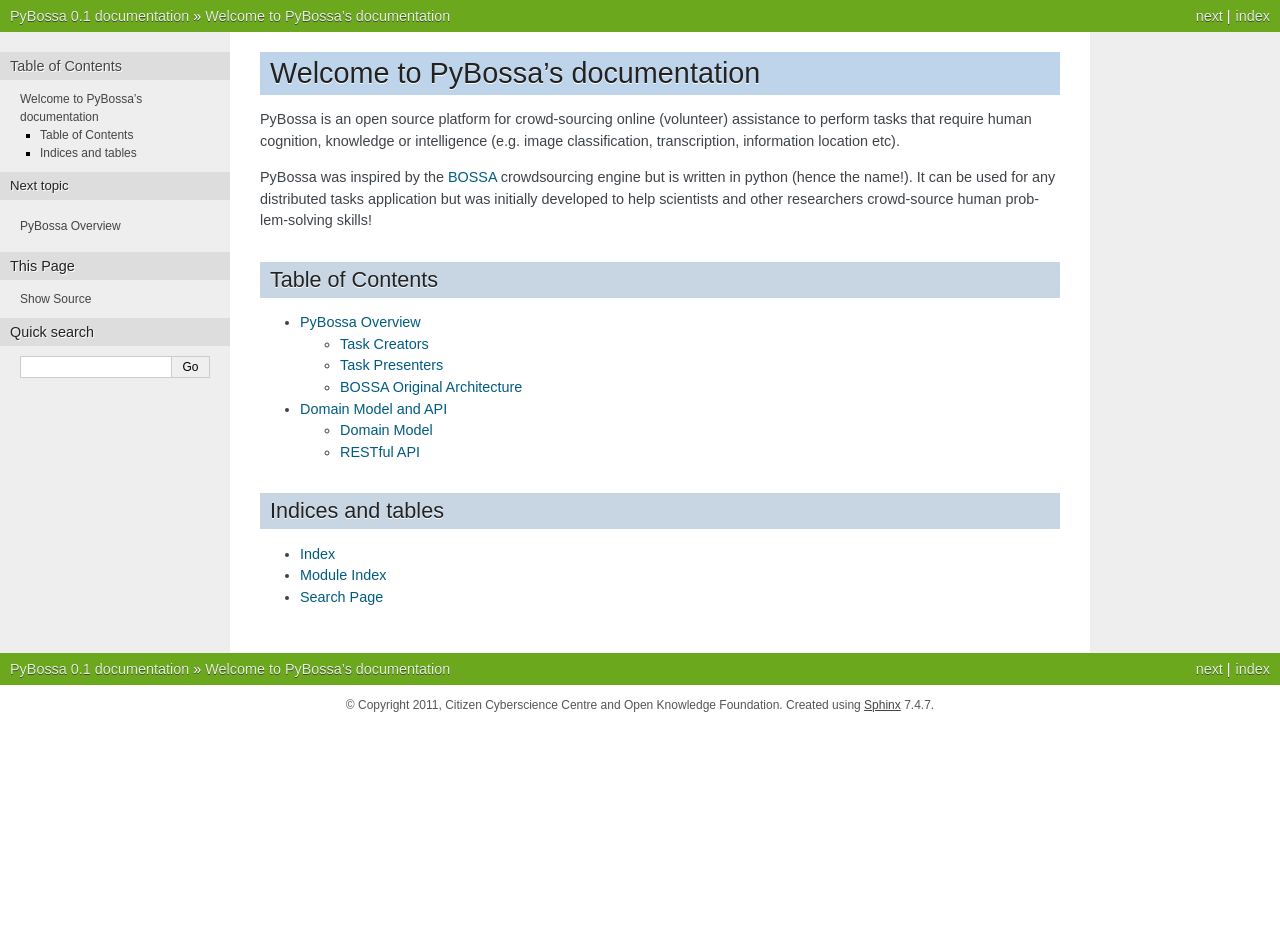
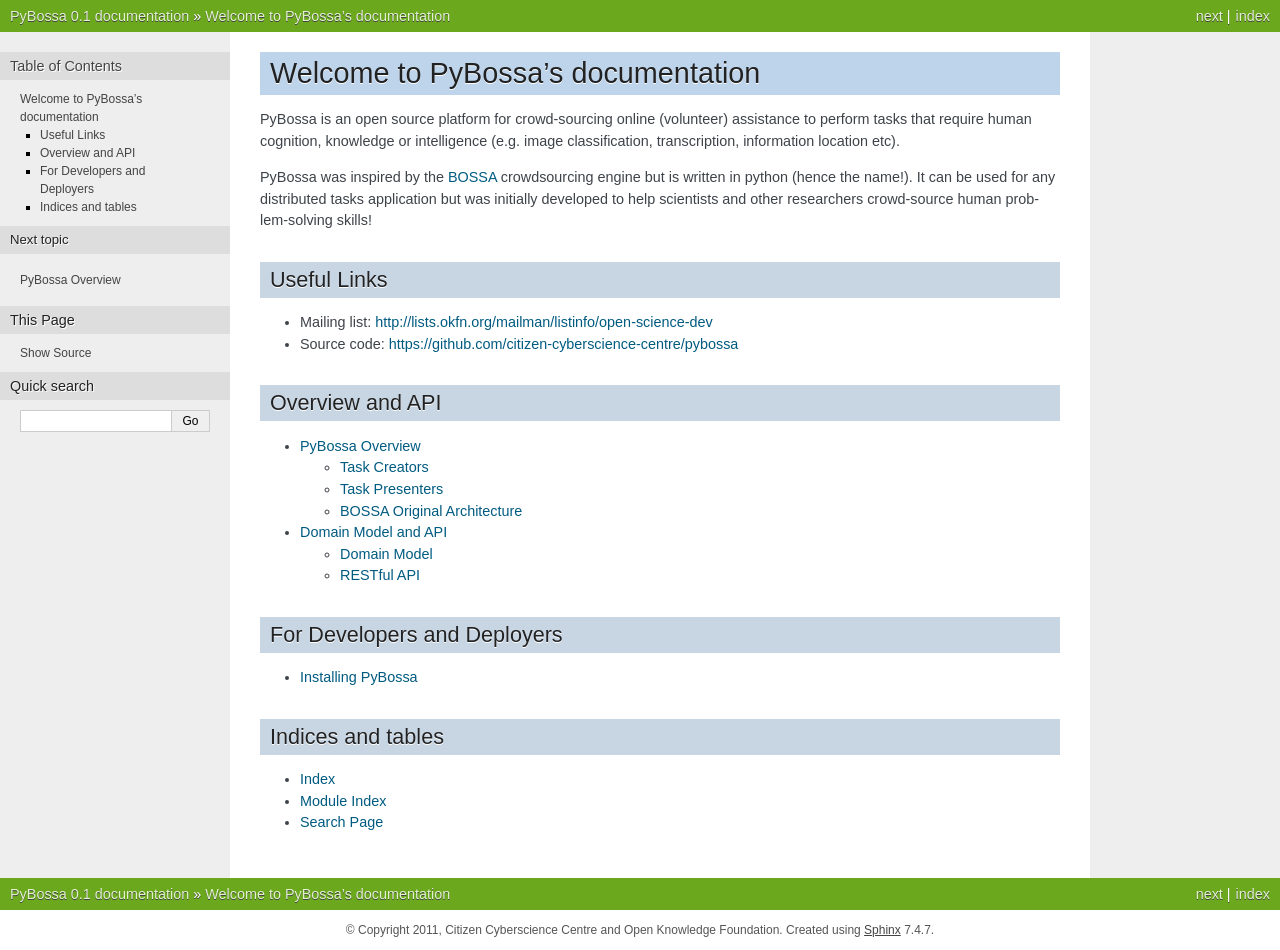
Before and after one commit to Scifabric/pybossa, a Sphinx documentation site: the page built from doc/index.rst, in a window 1280 px wide. Built offline with Sphinx 7.4.7, drawn with Linux system fonts in a browser that asks for light colours; before the commit the page ends 900 px from its top, so only the background shows below that.

Commit message:
[doc][s]: Move install instructions into main docs at install.rst, add some useful links plus authors list to README.

```diff
--- a/doc/index.rst
+++ b/doc/index.rst
@@ -14,14 +14,28 @@
 
 .. _BOSSA: http://bossa.berkeley.edu/
 
-Table of Contents
-=================
+Useful Links
+============
+
+* Mailing list: http://lists.okfn.org/mailman/listinfo/open-science-dev
+* Source code: https://github.com/citizen-cyberscience-centre/pybossa
+
+Overview and API
+================
 
 .. toctree::
    :maxdepth: 2
 
    overview
    model
+
+For Developers and Deployers
+============================
+
+.. toctree::
+   :maxdepth: 2
+
+   install
 
 
 Indices and tables
```
Also changed, not shown: README.rst (+18 -30 lines), doc/install.rst (added, +42 -0 lines).
